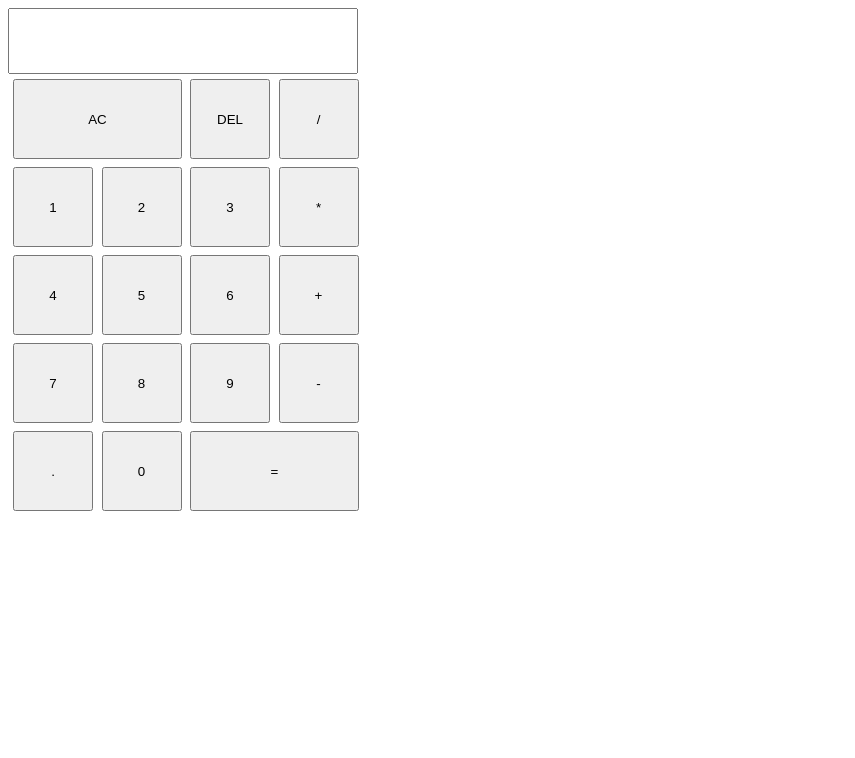
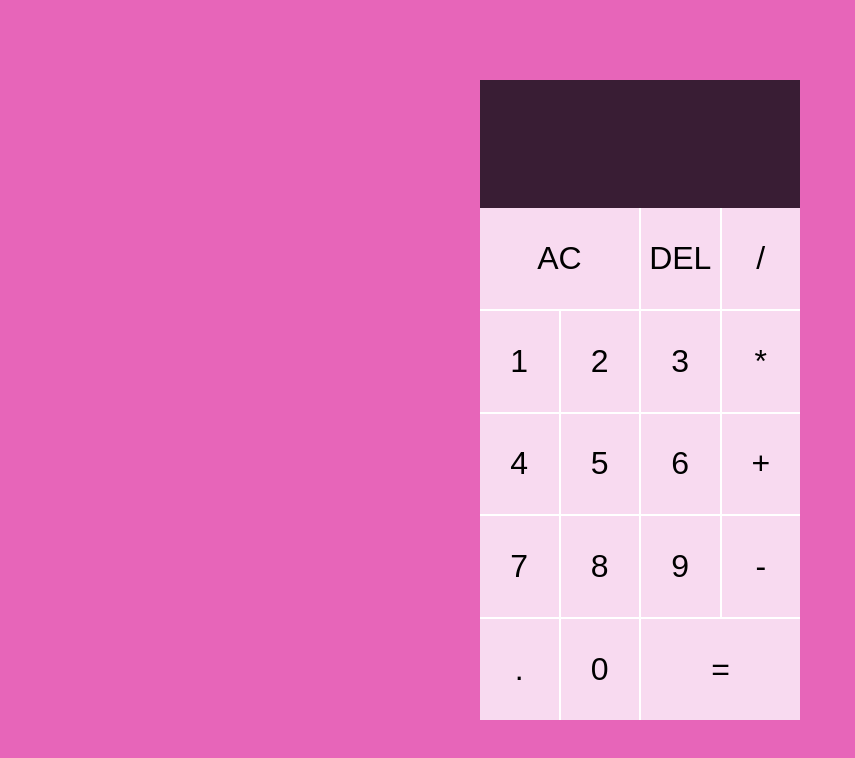
Before and after one commit to mustafa0624/calculator--JS, a plain HTML site: page index.html in a window 1280 px wide. Shown: the whole page, without its empty margins (0-855 px from the left). Drawn offline with Linux system fonts and the light colour scheme.

Commit message:
feat:add numbers and operators

```diff
--- a/index.html
+++ b/index.html
@@ -1,60 +1,38 @@
 <!DOCTYPE html>
 <html lang="en">
-
 <head>
     <meta charset="UTF-8">
     <meta name="viewport" content="width=device-width, initial-scale=1.0">
-    <title>Document</title>
-    <link rel="stylesheet" href="style.css">
+    <link rel="stylesheet" href="./style.css">
+    <title>Calculator</title>
 </head>
-
 <body>
-    <div id="container">
-        <form action="">
-            <input id="form-input" type="textview">
-        </form>
-            <table>
-                <tr>
-                    <td colspan="2"> <input style="width: 169px;" class="button" type="button" value="AC"></td>
-                    <td><input class="button" type="button" value="DEL"></td>
-                    <td><input class="button" type="button" value="/"></td>
-                    <!-- <td><input class="button" type="button" value="1"></td> -->
-                </tr>
-                <tr>
-                    <td> <input class="button" type="button" value="1"></td>
-                    <td><input class="button" type="button" value="2"></td>
-                    <td><input class="button" type="button" value="3"></td>
-                    <td><input class="button" type="button" value="*"></td>
-                </tr>
-                <tr>
-                    <td> <input class="button" type="button" value="4"></td>
-                    <td><input class="button" type="button" value="5"></td>
-                    <td><input class="button" type="button" value="6"></td>
-                    <td><input class="button" type="button" value="+"></td>
-                </tr>
-                <tr>
-                    <td> <input class="button" type="button" value="7"></td>
-                    <td><input class="button" type="button" value="8"></td>
-                    <td><input class="button" type="button" value="9"></td>
-                    <td><input class="button" type="button" value="-"></td>
-                </tr>
-                <tr>
-                    <td> <input class="button" type="button" value="."></td>
-                    <td><input class="button" type="button" value="0"></td>
-                    <td colspan="2"><input style="width: 169px;" class="button" type="button" value="="></td>
-                    <!-- <td><input class="button" type="button" value="1"></td> -->
-                </tr>
-
-            </table>
-
-
+    <div class="main_container">
+        <div class="container1">
+            <div class="top_screen"></div>
+            <div class="bottom_screen"></div>
+        </div>
+        <div class="container2">
+            <button class="ac">AC</button>
+            <button class="del">DEL</button>
+            <button class="divide operator">/</button>
+            <button class="one number">1</button>
+            <button class="two number">2</button>
+            <button class="three number">3</button>
+            <button class="multip operator">*</button>
+            <button class="four number">4</button>
+            <button class="five number">5</button>
+            <button class="six number">6</button>
+            <button class="plus operator">+</button>
+            <button class="seven number">7</button>
+            <button class="eight number">8</button>
+            <button class="nine number">9</button>
+            <button class="minus operator">-</button>
+            <button class="dot number">.</button>
+            <button class="zero number">0</button>
+            <button class="equal">=</button>
+        </div>
     </div>
-
-
-
-
-
-    <script src="script.js"></script>
+    <script src="./script.js"></script>
 </body>
-
 </html>
--- a/script.js
+++ b/script.js
@@ -1,7 +1,46 @@
-document.getElementsByClassName("button").addEventListener("click",screen());
-var deger = document.getElementsByClassName("button").value;
+let topScreen = document.querySelector(".top_screen");
+let bottomScreen = document.querySelector(".bottom_screen")
+let numbers = document.querySelectorAll(".number");
+let operators = document.querySelectorAll(".operator");
+let ac = document.querySelector(".ac");
+let del = document.querySelector(".del");
+let equal = document.querySelector(".equal");
+let operatorValue = ""
 
-function screen(){
+numbers.forEach(function(touch){
+    touch.addEventListener("click", () => {
+        bottomScreen.innerText += touch.innerText})
 
-    document.getElementById("form-input").innerHTML=deger;
+
+})
+
+operators.forEach(function(opr){
+    opr.addEventListener("click",() => {
+        operatorValue = opr.innerText;
+
+        computation(operatorValue);
+        display();
+
+
+        })
+})
+
+
+function computation(operatorValue){
+    if(topScreen.innerHTML == ""){return}
+   switch(operatorValue){
+       case "+":
+        topScreen.innerText += Number(bottomScreen.innerText) + Number(topScreen.innerText.slice(0,-2));
+   }
+
+
+
 }
+
+
+
+function display(){
+    topScreen.innerText = bottomScreen.innerText + " " + operatorValue;
+        bottomScreen.innerText = "";
+
+}
--- a/style.css
+++ b/style.css
@@ -1,9 +1,122 @@
-.button{
-    height: 80px;
-    width: 80px;
-    margin: 2px;
+*{
+    margin: 0;
+    padding: 0;
 }
-#form-input{
-    width: 342px;
-    height: 60px;
+html {
+    font-family: Arial, Helvetica, sans-serif;
+    font-size: 16px;
+    color: black;
 }
+body {
+    background-color: #E765B9;
+    height: 100vh;
+    display: flex;
+    align-items: center;
+}
+.main_container {
+    display: flex;
+    flex-flow: column nowrap;
+    width: 25%;
+    height: 80%;
+    margin: auto;
+    min-width: 300px;
+    min-height: 600px;
+}
+.container1 {
+    display: flex;
+    flex-flow: column nowrap;
+    align-items: flex-end;
+    justify-content: space-between;
+    background-color: #391D34;
+    width: 100%;
+    min-height: 20%;
+    padding: 1rem;
+    box-sizing: border-box;
+    overflow: hidden;
+}
+.top_screen{
+    font-size: 1.5rem;
+    color: #78677A;
+    word-wrap: break-word;
+    max-width: 100%;
+}
+.bottom_screen{
+    font-size: 2.2rem;
+    color: white;
+    word-wrap: break-word;
+    max-width: 100%;
+}
+.container2 {
+    display: grid;
+    grid-template-columns: repeat(4, 1fr);
+    grid-gap: 2px;
+    background-color: white;
+    height: 80%;
+}
+button {
+    font-size: 2rem;
+    padding: 1px 6px;
+    background-color: #F8DAF0;
+    display: flex;
+    align-items: center;
+    justify-content: center;
+    border: none;
+    outline: none;
+}
+button:hover {
+    background-color: white;
+}
+.ac {
+    grid-area: 1/1/2/3
+}
+.del {
+    grid-area: 1/3/2/4;
+}
+.divide {
+    grid-area: 1/4/2/5;
+}
+.one {
+    grid-area: 2/1/3/2;
+}
+.two {
+    grid-area: 2/2/3/3;
+}
+.three {
+    grid-area: 2/3/3/4;
+}
+.multip {
+    grid-area: 2/4/3/5;
+}
+.four {
+    grid-area: 3/1/4/2;
+}
+.five {
+    grid-area: 3/2/4/3;
+}
+.six {
+    grid-area: 3/3/4/4;
+}
+.plus {
+    grid-area: 3/4/4/5;
+}
+.seven {
+    grid-area: 4/1/5/2;
+}
+.eight {
+    grid-area: 4/2/5/3;
+}
+.nine {
+    grid-area: 4/3/5/4;
+}
+.minus {
+    grid-area: 4/4/5/5;
+}
+.dot {
+    grid-area: 5/1/6/2;
+}
+.zero {
+    grid-area: 5/2/6/3;
+}
+.equal {
+    grid-area: 5/3/6/5;
+}
```
